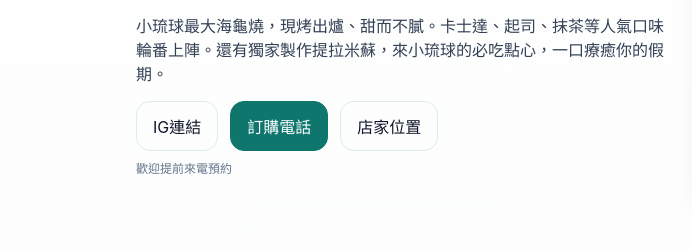
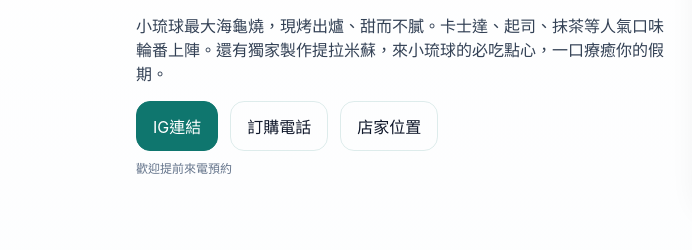
Before and after one commit to a7715665-debug/enjoyocean, a plain HTML site: page index.html in a window 1280 px wide. Shown: the part 249-499 px from the top of the page, 0-692 px from the left. Drawn offline with Linux system fonts and the light colour scheme.

Commit message:
Update index.html

```diff
--- a/index.html
+++ b/index.html
@@ -53,9 +53,9 @@ a{color:inherit}
       <h1>海龜燒｜酥香外皮、滿滿內餡|生日蛋糕歡迎預購</h1>
       <p>小琉球最大海龜燒，現烤出爐、甜而不膩。卡士達、起司、抹茶等人氣口味輪番上陣。還有獨家製作提拉米蘇，來小琉球的必吃點心，一口療癒你的假期。</p>
       <div style="display:flex;gap:12px;flex-wrap:wrap;margin-top:16px">
-        <a class="btn btn-default" href="https://www.instagram.com/enjoy_ocean_/"target="_blank">IG連結</a>
-        <a class="btn btn-primary" href="tel:+886980008291">訂購電話</a>
-        <a class="btn" href="https://www.google.com/maps/place/%E7%9C%8B%E6%B5%B7%E9%81%8E%E6%97%A5%E5%AD%90%E6%B5%B7%E9%BE%9C%E7%87%92/@22.3524058,120.3807858,908m/data=!3m2!1e3!4b1!4m6!3m5!1s0x3471e5c07afd28a7:0xb1b7af44da6693d0!8m2!3d22.3524058!4d120.3807858!16s%2Fg%2F11qh232_wh?entry=ttu&g_ep=EgoyMDI1MDgxMS4wIKXMDSoASAFQAw%3D%3D" target="_blank">店家位置</a>
+        <a class="btn btn-primary" href="https://www.instagram.com/enjoy_ocean_/"target="_blank">IG連結</a>
+        <a class="btn btn-default" href="tel:+886980008291">訂購電話</a>
+        <a class="btn" btn-primary" href="https://www.google.com/maps/place/%E7%9C%8B%E6%B5%B7%E9%81%8E%E6%97%A5%E5%AD%90%E6%B5%B7%E9%BE%9C%E7%87%92/@22.3524058,120.3807858,908m/data=!3m2!1e3!4b1!4m6!3m5!1s0x3471e5c07afd28a7:0xb1b7af44da6693d0!8m2!3d22.3524058!4d120.3807858!16s%2Fg%2F11qh232_wh?entry=ttu&g_ep=EgoyMDI1MDgxMS4wIKXMDSoASAFQAw%3D%3D" target="_blank">店家位置</a>
       </div>
       <div class="small" style="margin-top:8px">歡迎提前來電預約</div>
     </div>
```
